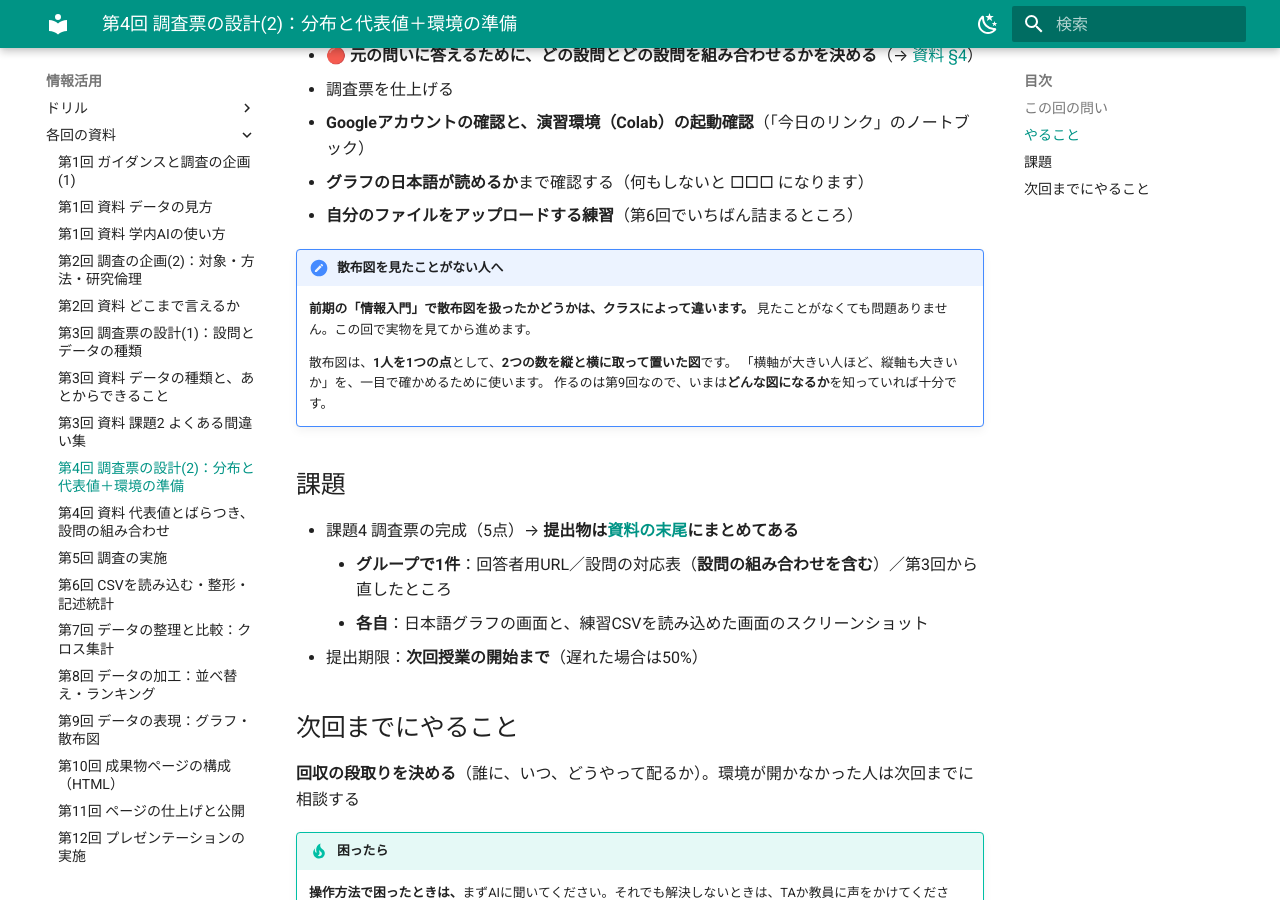
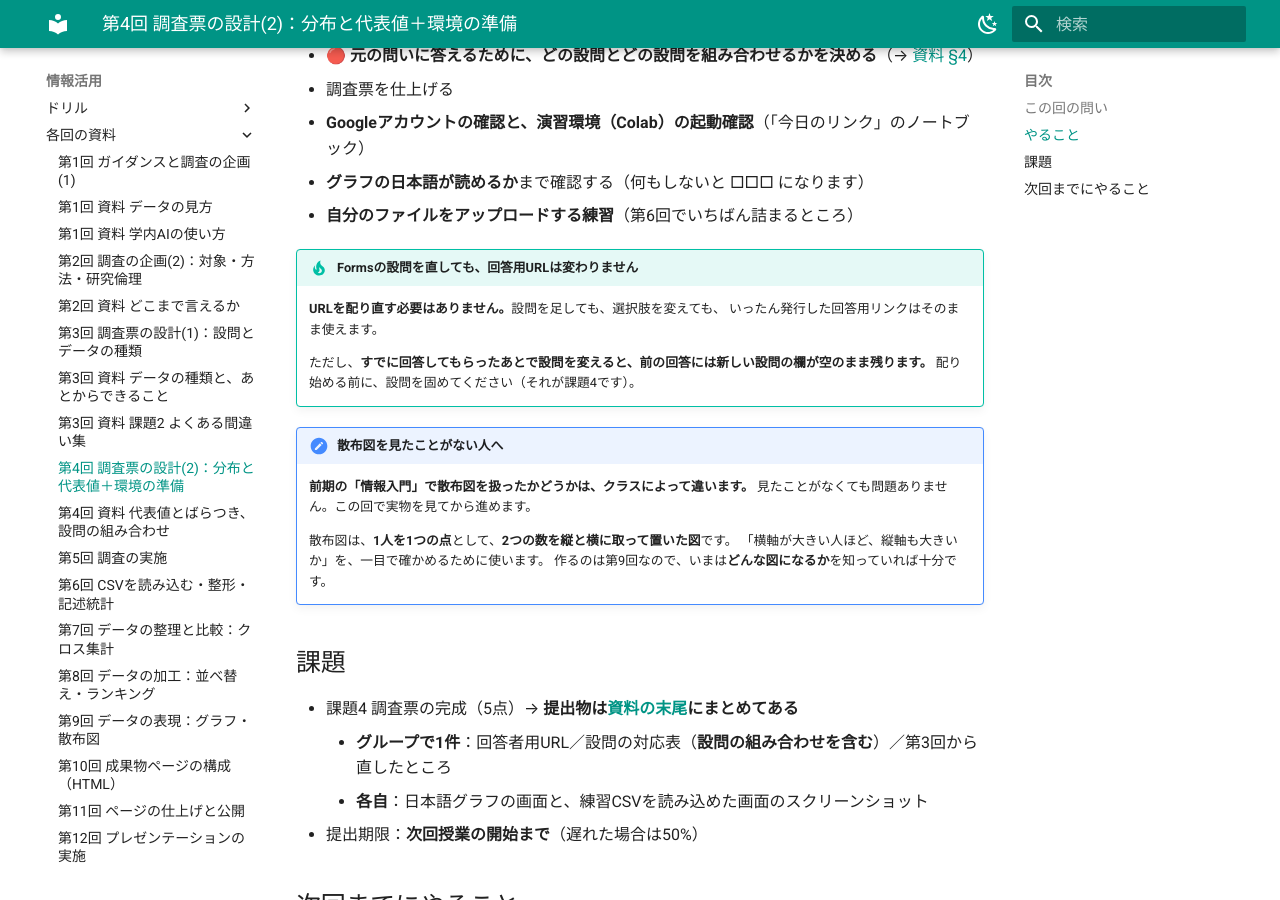
Before and after one commit to aonoa68/joho-katsuyo, an MkDocs documentation site: the page built from docs/week04.md, in a window 1280 px wide and 900 px high, scrolled down 695 px. Built offline with MkDocs 1.6.1 and Material for MkDocs 9.7.7, drawn with Linux system fonts in a browser that asks for light colours.

Commit message:
第4回：TAが実地で詰まった4点を直した
社BのTAが第4回の事前課題を実際に解いて報告してくれた内容。

04_setup_check.ipynb
- 「下のリンク」→「このリンク」。画面幅によって右に出るため位置を書かない
- 「右クリックして保存」が分かりにくいという指摘。
  クリックで落ちる場合と、文字が表示される場合の両方を書いた
- 手順5の「パスをコピーして貼る」を削除。そのまま実行すればよい形にした
- 「うまくいかないとき」に、renshu.csv が404のときは教員の不備だと書いた

スクリーンショットの撮り方の節を新設。
Windows/Macのキー操作と保存先、見つからないときの検索方法まで。
他クラスでも質問が多いという報告による。

week04.md
- 設問を直しても回答用URLは変わらないことを明記（TAが今回知ったと書いていた）。
  ただし回収開始後の変更は欠測を生むので、その注意も添えた

Co-Authored-By: Claude Opus 5 (1M context) <noreply@anthropic.com>
Claude-Session: https://claude.ai/code/session_01491iACNdyWdrViehZyTRv6

```diff
--- a/docs/week04.md
+++ b/docs/week04.md
@@ -23,6 +23,13 @@
 - **Googleアカウントの確認と、演習環境（Colab）の起動確認**（「今日のリンク」のノートブック）
 - **グラフの日本語が読めるか**まで確認する（何もしないと □□□ になります）
 - **自分のファイルをアップロードする練習**（第6回でいちばん詰まるところ）
+
+!!! tip "Formsの設問を直しても、回答用URLは変わりません"
+    **URLを配り直す必要はありません。**設問を足しても、選択肢を変えても、
+    いったん発行した回答用リンクはそのまま使えます。
+
+    ただし、**すでに回答してもらったあとで設問を変えると、前の回答には新しい設問の欄が空のまま残ります。**
+    配り始める前に、設問を固めてください（それが課題4です）。
 
 !!! note "散布図を見たことがない人へ"
     **前期の「情報入門」で散布図を扱ったかどうかは、クラスによって違います。**
```
Also changed, not shown: 1 other file.
